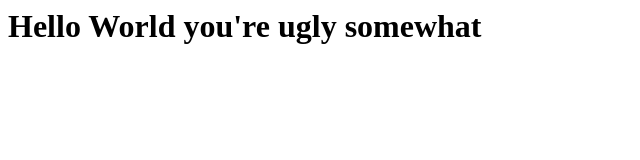
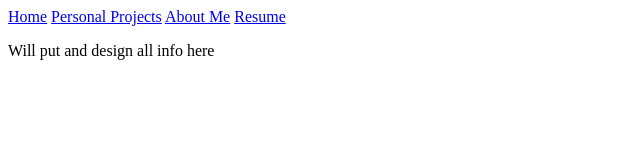
Before and after one commit to donavinlo/donavinlo.github.io, a plain HTML site: page index.html in a window 1280 px wide. Shown: the whole page, without its empty margins (0-640 px from the left). Drawn offline with Linux system fonts and the light colour scheme.

Commit message:
Created Template

```diff
--- a/index.html
+++ b/index.html
@@ -1 +1,16 @@
-<h1> Hello World you're ugly somewhat</h1>
+<!DOCTYPE html>
+<head/>
+	<meta charset = "UTF-8">
+	<title>Donavin's Portfolio</title>
+</head>
+<body>
+	<header>
+		<a href='#'>Home</a>
+		<a href="#">Personal Projects</a>
+		<a href="#">About Me</a>
+		<a href='#'>Resume</a>
+	</header>
+	<div class='main-container'>
+		<p>Will put and design all info here</p>
+	</div>
+</body>
```
